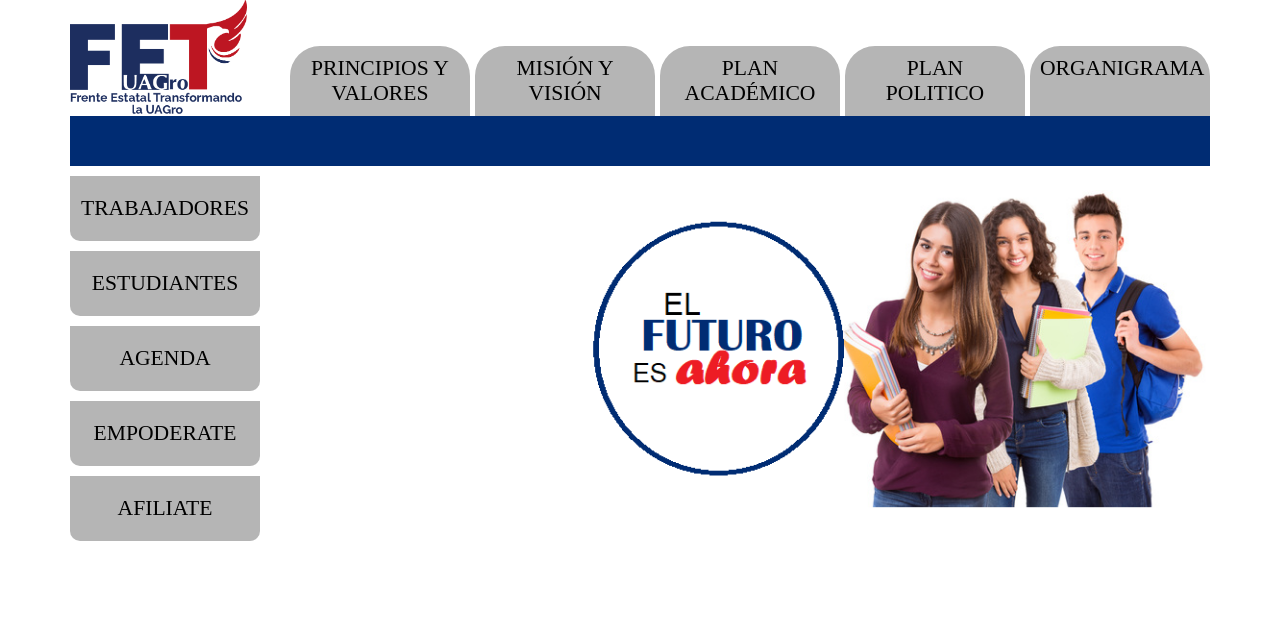
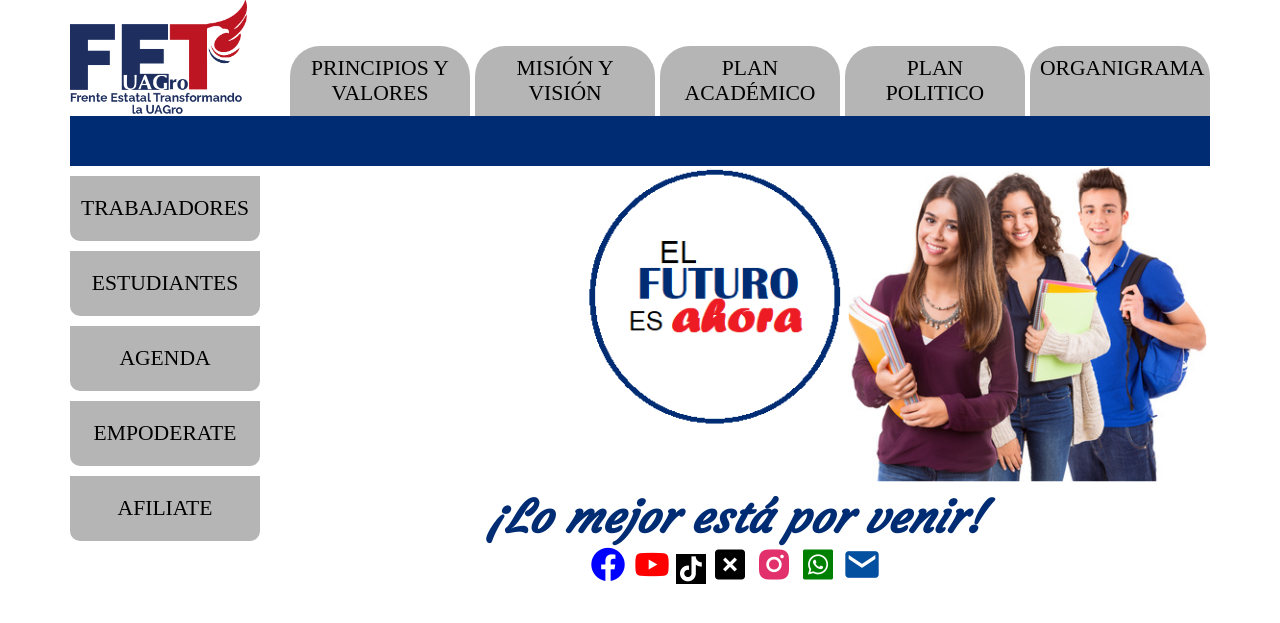
Before and after one commit to fhjosemanuel/A2-23012024, a PHP site: page / in a window 1280 px wide. Shown: the top 623 px of the page. Run offline with PHP 8.4, Linux system fonts and the light colour scheme; style sheets or scripts are compiled from the project's sources.

Commit message:
Se agrega estilos a la primera vista

```diff
--- a/index.html
+++ b/index.html
@@ -89,14 +89,14 @@
                     <div class="option">AFILIATE</div>
                 </div>
                 <div id="startContext">
+                    <div class="principal">
                         <div class="images">
                             <img src="resources/img/el-futuro-es-ahora.png" alt="" class="image-size">
                         </div>
-                    <!-- <div class="my-footer">
+                        <div class="footer">
                             <div class="slogan"><i>¡Lo mejor está por venir!</i></div>
                             <div class="my-social-media">
                                 <i class="bx bxl-facebook-circle lg" style="color: blue; font-size: 40px;"></i>
-                            //<i class="bx bxl-facebook-circle bx-tada" style="color:#0000ff" ></i>Esta no va
                                 <i class="bx bxl-youtube" style="color: red; font-size: 40px;"></i>
                                 <i class="bx bxl-tiktok" style="background-color: #000; color: #fff; font-size: 30px;"></i>
                                 <i class="bx bxs-x-square" style="color: black; font-size: 40px;"></i>
@@ -104,7 +104,8 @@
                                 <i class="bx bxl-whatsapp-square" style="color: green; font-size: 40px;"></i>
                                 <i class="bx bxs-envelope" style="color: #034fa0; font-size: 40px;"></i>
                             </div>
-                    </div> -->
+                        </div>
+                    </div>
                 </div>
             </div>
         </div>
--- a/resources/css/styles.css
+++ b/resources/css/styles.css
@@ -1,3 +1,4 @@
+@import url('https://fonts.googleapis.com/css2?family=Courgette&family=Lobster&display=swap');
 *{
     margin: 0;
     padding: 0;
@@ -98,15 +99,19 @@
         max-width: 900px;
         max-height: 370px;
     }
+    .principal{
+        position: relative;
+    }
 
-.my-footer{
-    width: 1140px; /* Debe tener el valor de container */
+.principal > .footer{
     position: absolute;
     text-align: center;
+    width: 100%;
+    bottom: -50px;
 }
 .slogan{
     font-size: 2.8rem;
-    font-family:Cambria, Cochin, Georgia, Times, 'Times New Roman', serif;
+    font-family: "Courgette", cursive;
     font-weight: bold;
     color: #002C73;
 }
```
Also changed, not shown: resources/img/el-futuro-es-ahora.png. Lines whose indentation alone changed are shown as unchanged.
